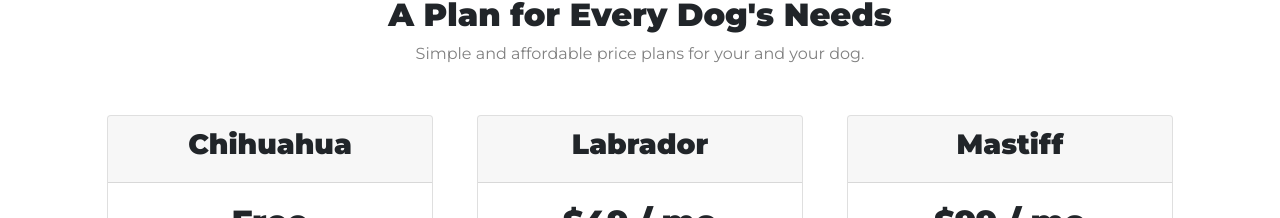
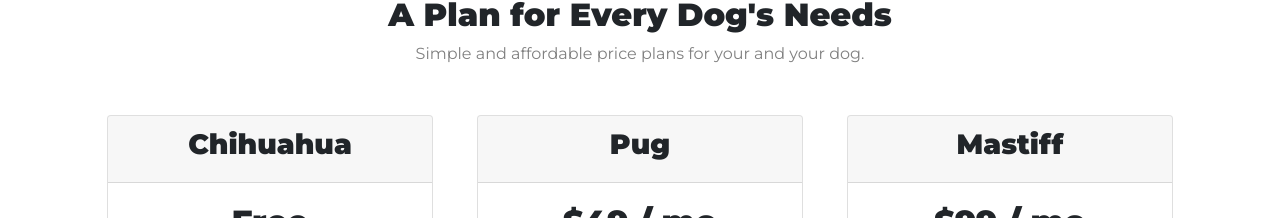
Before and after one commit to Ananya167/GitEX, a plain HTML site: page TinDog-Start-master/index.html in a window 1280 px wide. Shown: the part 1814-2032 px from the top of the page. Drawn offline with nearby package versions, Linux system fonts and the light colour scheme.

Commit message:
Labrador to pug

```diff
--- a/TinDog-Start-master/index.html
+++ b/TinDog-Start-master/index.html
@@ -167,7 +167,7 @@
 
 
           <div class='card-header'>
-            <h3>Labrador</h3>
+            <h3>Pug</h3>
           </div>
           <div class='card-body'>
             <h2>$49 / mo</h2>
```
